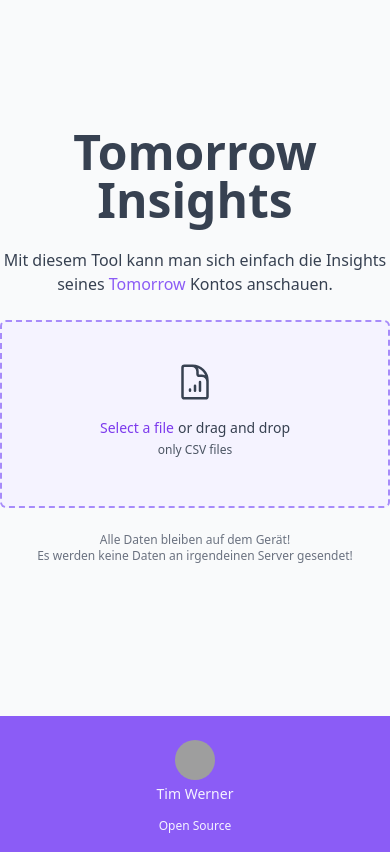
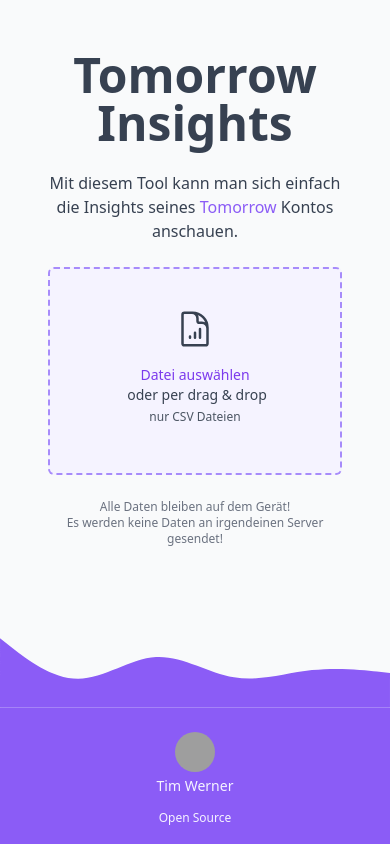
Before and after one commit to tmwrnr/tomorrow-insights, a Next.js app: page / in a window 390 px wide. Built offline with nearby package versions, Linux system fonts and the light colour scheme; grey boxes are pictures that could not be loaded.

Commit message:
Improve responsiveness

```diff
--- a/components/FileDropzone.tsx
+++ b/components/FileDropzone.tsx
@@ -26,18 +26,18 @@
       <input {...getInputProps()} className="sr-only" />
       <div className="space-y-1 text-center">
         <DocumentChartBarIcon className="mx-auto mb-4 h-10 w-10" />
-        <div className=" flex text-sm">
+        <div className=" flex flex-col text-sm md:flex-row">
           <span
             className={clsx("link", {
               "text-violet-600": !isDragActive,
               "text-violet-500": isDragActive,
             })}
           >
-            Select a file
+            Datei auswählen
           </span>
-          <p className="pl-1">or drag and drop</p>
+          <span className="pl-1">oder per drag & drop</span>
         </div>
-        <p className="text-xs text-gray-600">only CSV files</p>
+        <p className="text-xs text-gray-600">nur CSV Dateien</p>
       </div>
     </div>
   );
--- a/components/Month.tsx
+++ b/components/Month.tsx
@@ -15,8 +15,8 @@
 const Month: React.FC<Props> = ({ month }) => {
   return (
     <li key={month.key}>
-      <div className="mb-2 flex items-baseline">
-        <h2 className="mr-3 text-2xl ">{month.name}</h2>
+      <div className="mb-2 flex flex-wrap items-baseline space-y-1">
+        <h2 className="mr-3 w-full text-2xl md:w-auto">{month.name}</h2>
         <div className="mr-2 flex items-center rounded-full border border-green-500 bg-green-50 px-2 py-1 text-xs text-green-500">
           <ArrowDownTrayIcon className="mr-2 h-4 w-4" />
           {formatEuro(month.income)}
@@ -27,7 +27,7 @@
         </div>
       </div>
 
-      <ul className="grid grid-cols-2 gap-x-8 gap-y-4 rounded-lg bg-white p-4 shadow-md ">
+      <ul className="grid gap-x-8 gap-y-4 rounded-lg bg-white p-4 shadow-md md:grid-cols-2 ">
         {month.categories.map((c) => (
           <li key={c.name} className="flex items-center space-x-3">
             <div className="flex h-10 w-10 items-center justify-center rounded-full bg-violet-50 text-violet-500">
@@ -53,7 +53,7 @@
         <Disclosure.Button className="w-full py-2 text-center text-violet-500">
           Einträge anzeigen
         </Disclosure.Button>
-        <Disclosure.Panel className="px-20">
+        <Disclosure.Panel className="md:px-20">
           <ul className="space-y-5">
             {month.transactions.map((t) => (
               <li
--- a/pages/index.tsx
+++ b/pages/index.tsx
@@ -32,7 +32,7 @@
             ))}
           </ul>
         ) : (
-          <div className=" container mx-auto flex grow flex-col items-center justify-center  py-32">
+          <div className=" container mx-auto flex grow flex-col items-center justify-center px-12 py-8 md:py-32">
             <div className="max-w-md text-center">
               <h1 className="text-5xl font-bold">Tomorrow Insights</h1>
               <p className="py-6">
@@ -57,7 +57,15 @@
           </div>
         )}
       </main>
-      <footer className=" bg-violet-500 p-4 text-violet-50">
+      <footer className="lg:-mt-20">
+        <svg xmlns="http://www.w3.org/2000/svg" viewBox="0 0 1440 320">
+          <path
+            fill="#8B5CF6"
+            fillOpacity="1"
+            d="M0,64L48,101.3C96,139,192,213,288,213.3C384,213,480,139,576,133.3C672,128,768,192,864,208C960,224,1056,192,1152,181.3C1248,171,1344,181,1392,186.7L1440,192L1440,320L1392,320C1344,320,1248,320,1152,320C1056,320,960,320,864,320C768,320,672,320,576,320C480,320,384,320,288,320C192,320,96,320,48,320L0,320Z"
+          ></path>
+        </svg>
+        <div className="  bg-violet-500 p-4 text-violet-50 lg:-mt-20">
           <div className="flex justify-center">
             <a
               href="https://github.com/tmwr"
@@ -86,6 +94,7 @@
               Open Source
             </a>
           </div>
+        </div>
       </footer>
     </div>
   );
```
Lines whose indentation alone changed are shown as unchanged.
